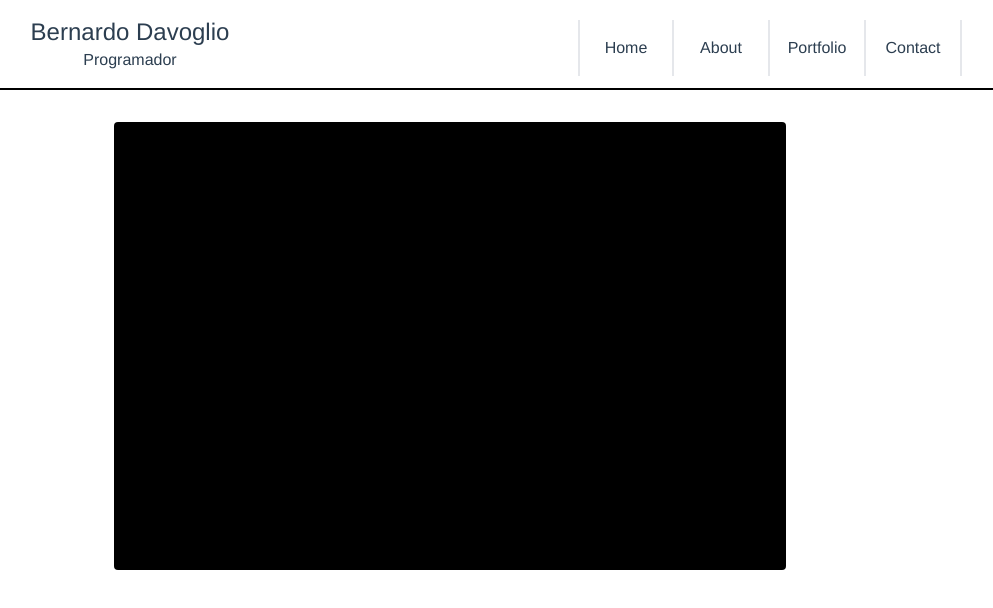
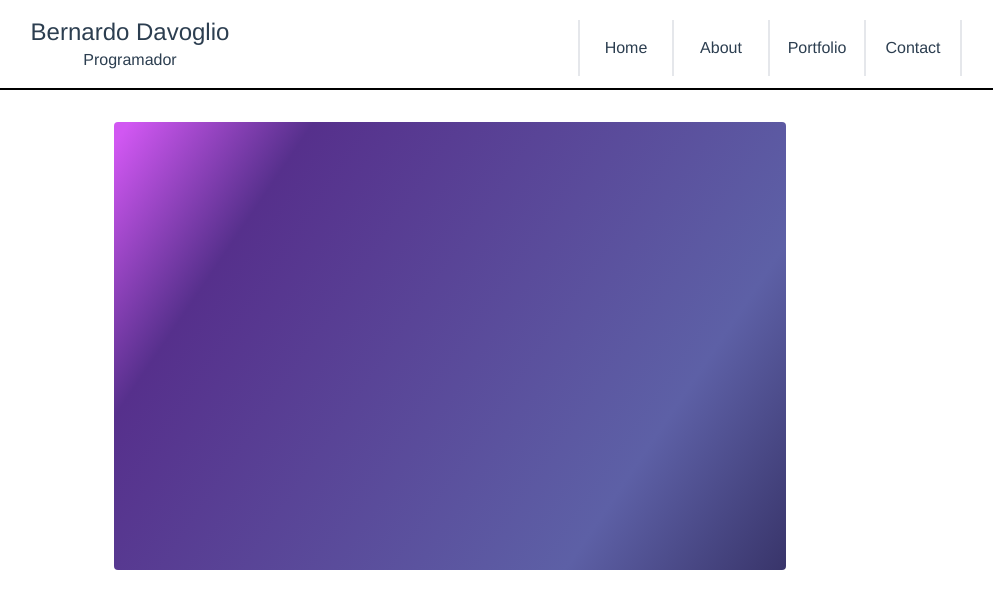
Before and after one commit to BerDavoglio/portfolio_front_v1, a Vue app: page / in a window 1280 px wide. Shown: the top 608 px of the page, without its empty margins (190-1183 px from the left). Built offline with nearby package versions, Linux system fonts and the light colour scheme.

Commit message:
Add DivulgacaoComponent in a different file

```diff
--- a/package.json
+++ b/package.json
@@ -16,7 +16,6 @@
     "v-img": "^0.2.0",
     "vue": "^3.2.13",
     "vue-router": "^4.0.3",
-    "vue-ssr-carousel": "^2.1.0",
     "vuex": "^4.0.0"
   },
   "devDependencies": {
--- /dev/null
+++ b/src/components/home/DivulgacaoComponent.vue
@@ -0,0 +1,16 @@
+<template>
+  <div class="share">
+    <div className="h-[28rem] w-[42rem] mx-auto rounded " style="
+                background: linear-gradient(124.09deg, #D157F2 1.58%, #56308C 20.51%,
+              #5D60A6 77.34%, #1F1640 115.83%);"></div>
+    <div className="mb-12"></div>
+  </div>
+</template>
+
+<script>
+export default {
+  name: 'DivulgacaoComponent',
+  components: {
+  },
+};
+</script>
--- a/src/main.js
+++ b/src/main.js
@@ -4,4 +4,5 @@ import router from './router';
 import store from './store';
 import './assets/tailwind.css';
 
-createApp(App).use(store).use(router).mount('#app');
+createApp(App).use(store).use(router)
+  .mount('#app');
--- a/src/views/HomeView.vue
+++ b/src/views/HomeView.vue
@@ -1,13 +1,19 @@
 <template>
   <div class="home">
-    <div className="bg-black h-[28rem] w-[42rem] mx-auto rounded"></div>
+    <divulgacao-component></divulgacao-component>
+    <sobre-component></sobre-component>
   </div>
 </template>
 
 <script>
+import DivulgacaoComponent from '../components/home/DivulgacaoComponent.vue';
+import SobreComponent from '../components/home/SobreComponent.vue';
+
 export default {
   name: 'HomeView',
   components: {
+    DivulgacaoComponent,
+    SobreComponent,
   },
 };
 </script>
```
Also changed, not shown: 1 other file (tests, documents, lock files or other folders).
